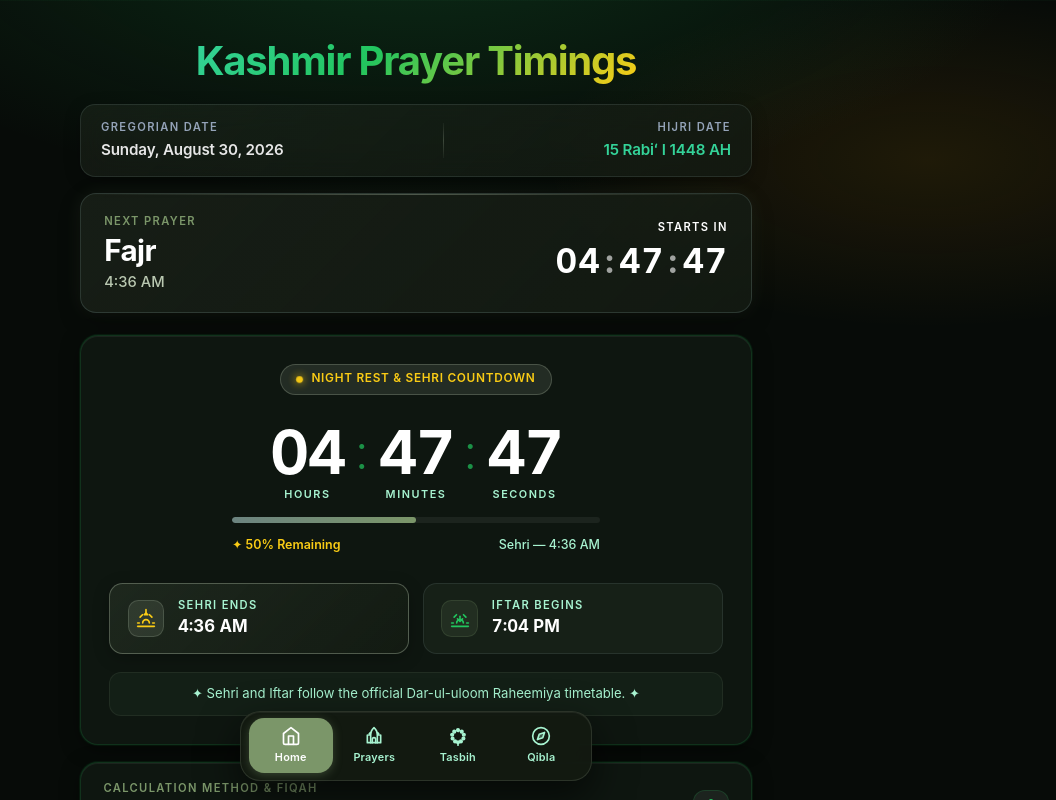
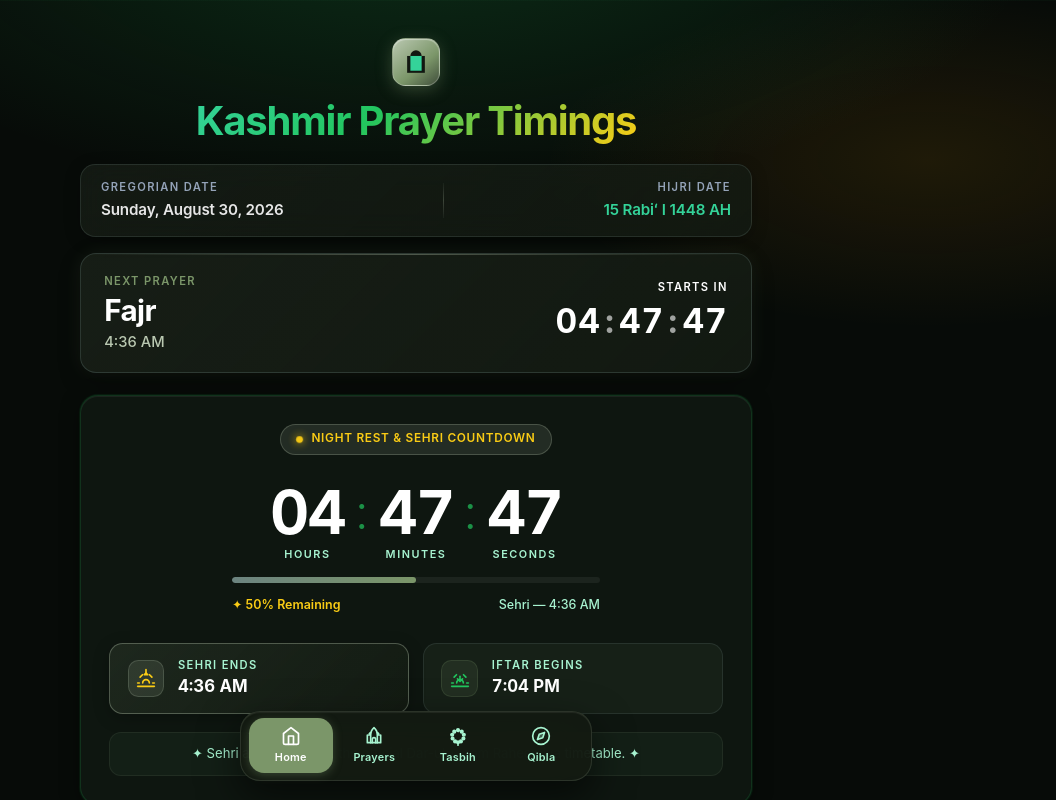
Before and after one commit to zaidqurieshi/iftyar, a React (Vite) app: page / in a window 1280 px wide. Shown: the top 800 px of the page, without its empty margins (224-1280 px from the left). Built offline with nearby package versions, Linux system fonts and the light colour scheme.

Commit message:
Add logo mark above Kashmir Prayer Timings headline on home page

```diff
--- a/src/App.css
+++ b/src/App.css
@@ -328,6 +328,21 @@
 .hero-headline-wrap {
   text-align: center;
   padding: 0.5rem 0 0.25rem;
+  display: flex;
+  flex-direction: column;
+  align-items: center;
+  gap: 0.75rem;
+}
+
+.hero-logo-mark {
+  width: 3rem;
+  height: 3rem;
+  border-radius: 0.85rem;
+  background: linear-gradient(140deg, #bac8b1 0%, #7b9669 60%, #404e3b 100%);
+  border: 1px solid rgba(230, 230, 230, 0.25);
+  box-shadow: 0 4px 16px rgba(123, 150, 105, 0.35), inset 0 1px 1px rgba(255, 255, 255, 0.4);
+  display: grid;
+  place-items: center;
 }
 
 .hero-headline {
--- a/src/pages/HomePage.jsx
+++ b/src/pages/HomePage.jsx
@@ -53,7 +53,6 @@ export default function HomePage({ location }) {
   // Determine active fasting target & remaining percentage
   let activeFastingTarget, activeFastingLabel, remainingPercent, isFastingNow
   if (now < iftarSehri.sehriTime) {
-    // Early morning before Sehri: countdown to today's Sehri
     const yesterday = new Date(now)
     yesterday.setDate(yesterday.getDate() - 1)
     const yesterdayIftarSehri = getIftarSehriPlaceholder(
@@ -70,7 +69,6 @@ export default function HomePage({ location }) {
     remainingPercent = totalMs > 0 ? (remainingMs / totalMs) * 100 : 0
     isFastingNow = false
   } else if (now < iftarSehri.iftarTime) {
-    // Between Sehri and Iftar: currently fasting! Countdown to Iftar
     activeFastingTarget = iftarSehri.iftarTime
     activeFastingLabel = `Iftar — ${iftarSehri.iftarLabel}`
     const totalMs = iftarSehri.iftarTime.getTime() - iftarSehri.sehriTime.getTime()
@@ -78,7 +76,6 @@ export default function HomePage({ location }) {
     remainingPercent = totalMs > 0 ? (remainingMs / totalMs) * 100 : 0
     isFastingNow = true
   } else {
-    // Evening after Iftar: countdown to tomorrow's Sehri
     const tomorrow = new Date(now)
     tomorrow.setDate(tomorrow.getDate() + 1)
     const tomorrowSehri = getIftarSehriPlaceholder(
@@ -211,10 +208,17 @@ export default function HomePage({ location }) {
 
   return (
     <div className="page-stack">
-      {/* Hero: Headline + Date Bar + Next Prayer */}
+      {/* Hero Section */}
       <section className="hero-section">
-        {/* Page headline */}
+        {/* Logo + Brand headline */}
         <div className="hero-headline-wrap">
+          <div className="hero-logo-mark">
+            <svg width="36" height="36" viewBox="0 0 512 512" fill="none">
+              <path d="M 176 170 A 80 80 0 0 1 336 170 Z" fill="#121711" />
+              <path d="M 130 170 L 382 170 L 382 410 L 130 410 Z" fill="#121711" />
+              <path d="M 176 170 L 336 170 L 336 380 L 176 380 Z" fill="#34d399" />
+            </svg>
+          </div>
           <h1 className="hero-headline">
             <span className="text-gradient-emerald-gold">Kashmir Prayer Timings</span>
           </h1>
```
